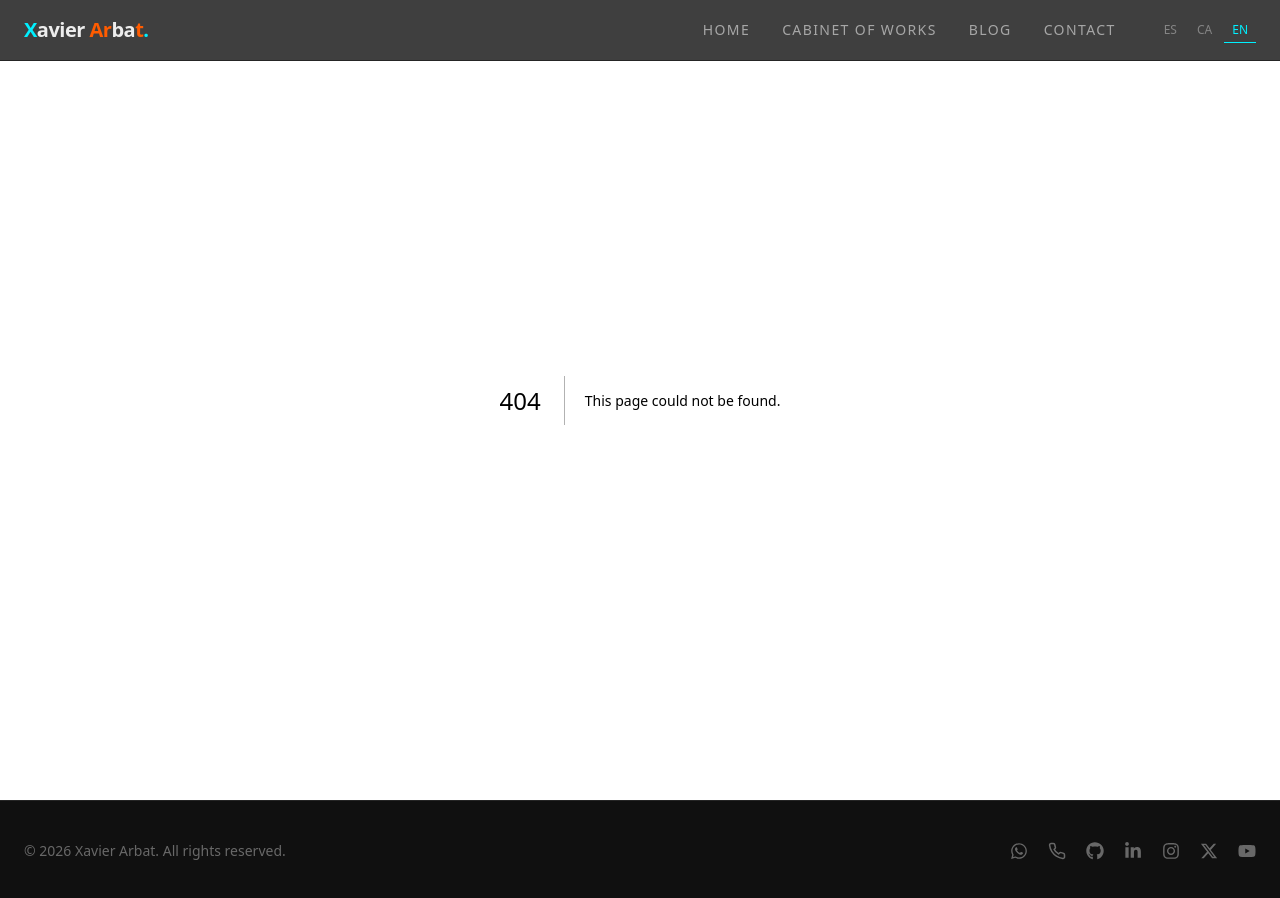
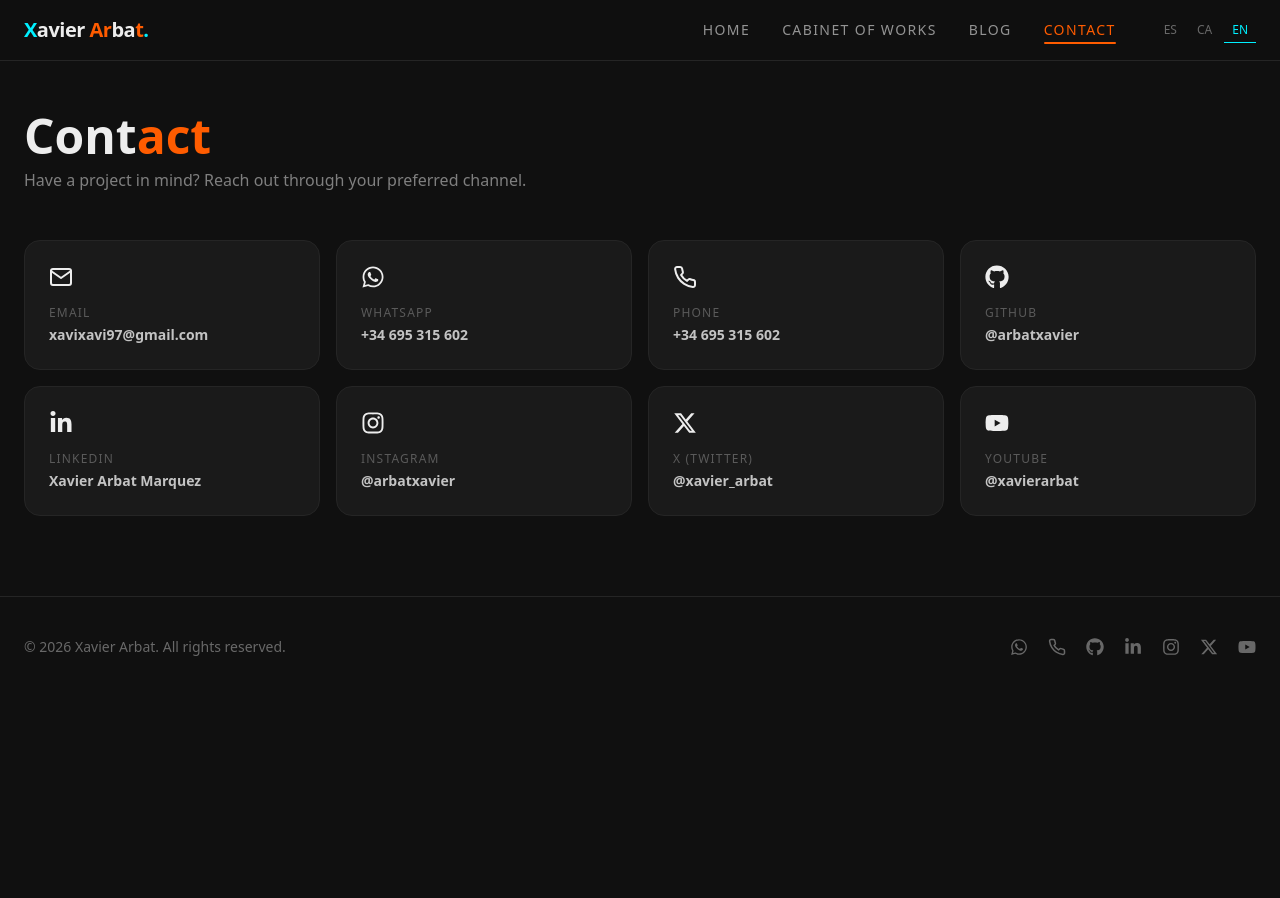
Before and after one commit to arbatxavier/xavierarbat-front, a Next.js app: page /contact in a window 1280 px wide. Before the commit this address had no page. Shown: the top 898 px of the page. After the commit the page ends 800 px from the top, so only its background shows below. Built offline with nearby package versions, Linux system fonts and the light colour scheme.

Commit message:
refactor all translated app

```diff
--- a/app/components/Navbar.tsx
+++ b/app/components/Navbar.tsx
@@ -10,7 +10,7 @@ const navLinks = [
   { href: "/", key: "home" as const },
   { href: "/portfolio", key: "portfolio" as const },
   { href: "/blog", key: "blog" as const },
-  { href: "/contacto", key: "contact" as const },
+  { href: "/contact", key: "contact" as const },
 ];
 
 export default function Navbar() {
--- a/app/contacto/page.tsx
+++ b/app/contact/page.tsx
@@ -5,7 +5,7 @@ import { motion } from "framer-motion";
 import { useI18n } from "../i18n/provider";
 import { getIcon, type ContactChannel } from "../data/contacts";
 
-export default function ContactoPage() {
+export default function ContactPage() {
   const { t } = useI18n();
   const [channels, setChannels] = useState<ContactChannel[]>([]);
   const [loading, setLoading] = useState(true);
--- a/app/i18n/provider.tsx
+++ b/app/i18n/provider.tsx
@@ -34,7 +34,7 @@ interface I18nContextValue {
 
 const I18nContext = createContext<I18nContextValue | null>(null);
 
-/** Detecta el idioma preferido del navegador y lo mapea a nuestros locales */
+/** Detects the preferred browser language and maps it to our locales */
 function detectLocale(): Locale {
   if (typeof window === "undefined") return "en";
 
@@ -42,7 +42,7 @@ function detectLocale(): Locale {
   const stored = localStorage.getItem(STORAGE_KEY) as Locale | null;
   if (stored && LOCALES.includes(stored)) return stored;
 
-  // 2. Check navigator.languages (Chrome expone aquí las preferencias del usuario)
+  // 2. Check navigator.languages (Chrome exposes user preferences here)
   const browserLangs = navigator.languages ?? [navigator.language];
 
   for (const lang of browserLangs) {
@@ -72,7 +72,7 @@ export function I18nProvider({ children }: { children: ReactNode }) {
     document.documentElement.lang = l;
   };
 
-  // Evita flash de idioma incorrecto durante SSR/hidratación
+  // Prevents incorrect language flash during SSR/hydration
   useEffect(() => {
     if (mounted) {
       document.documentElement.lang = locale;
--- a/app/layout.tsx
+++ b/app/layout.tsx
@@ -17,7 +17,7 @@ const geistMono = Geist_Mono({
 
 export const metadata: Metadata = {
   title: "Xavier Arbat — Portfolio",
-  description: "Portfolio personal de Xavier Arbat. Dirección, producción y visión creativa.",
+  description: "Xavier Arbat's personal portfolio. Art, development, and creative vision.",
 };
 
 export default function RootLayout({
--- a/app/portfolio/page.tsx
+++ b/app/portfolio/page.tsx
@@ -163,7 +163,7 @@ export default function PortfolioPage() {
         </div>
       </div>
 
-      {/* Masonry: columnas de arriba a abajo */}
+      {/* Masonry: columns from top to bottom */}
       <div className="columns-1 sm:columns-2 lg:columns-3 gap-5 space-y-5">
         {filteredProjects.map((project) => {
           const translated =
```
Also changed, not shown: app/data/tags.ts (+8 -8 lines).
